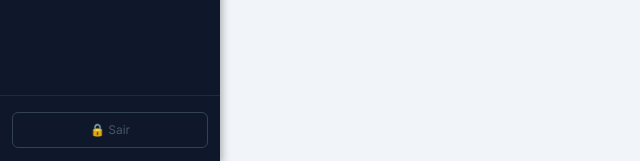
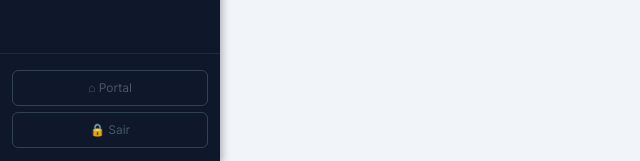
Before and after one commit to rmichelon79/viabilidade, a plain HTML site: page index.html in a window 1280 px wide. Shown: the part 636-797 px from the top of the page, 0-640 px from the left. Drawn offline with nearby package versions, Linux system fonts and the light colour scheme; a script that the page names is missing.

Commit message:
feat(ui): botão Portal (volta ao Portal sem deslogar)
Navega pro hub mantendo a sessão (sessão compartilhada por origem).
Fica ao lado do Sair, que segue deslogando.

Co-Authored-By: Claude Opus 4.8 <noreply@anthropic.com>

```diff
--- a/index.html
+++ b/index.html
@@ -285,6 +285,7 @@
     <!-- Importar/Exportar de dados agora ficam centralizados no Portal (Backup) -->
   </div>
   <div class="sidebar-footer" style="display:flex;flex-direction:column;gap:6px">
+    <button id="btn-portal" onclick="location.href='https://rmichelon79.github.io/sopra-portal/'" style="width:100%;padding:8px;background:transparent;border:1px solid #334155;color:#475569;border-radius:6px;font-size:0.75rem;cursor:pointer;transition:all .15s" onmouseover="this.style.borderColor='#64748b';this.style.color='#94a3b8'" onmouseout="this.style.borderColor='#334155';this.style.color='#475569'">⌂ Portal</button>
     <button id="btn-logout" style="width:100%;padding:8px;background:transparent;
       border:1px solid #334155;color:#475569;border-radius:6px;font-size:0.75rem;
       cursor:pointer;transition:all .15s"
```
